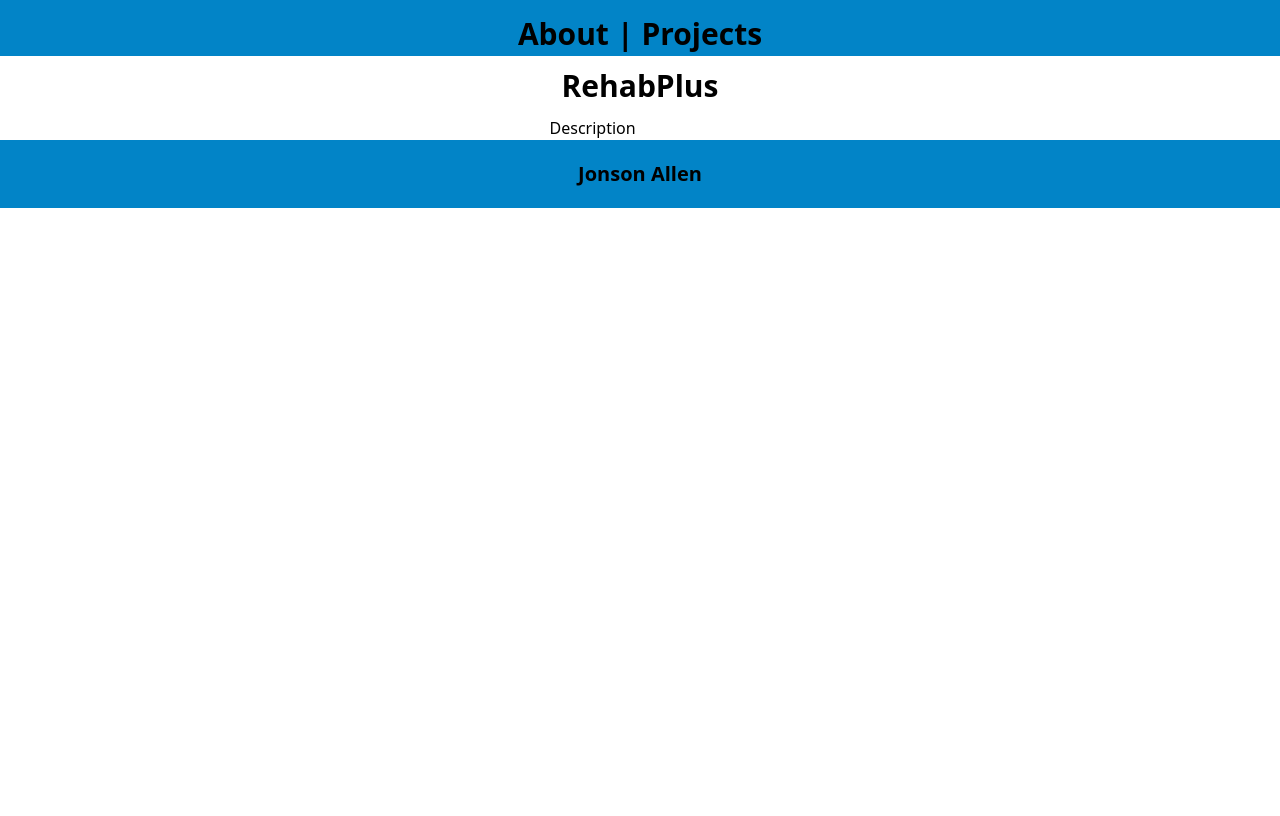
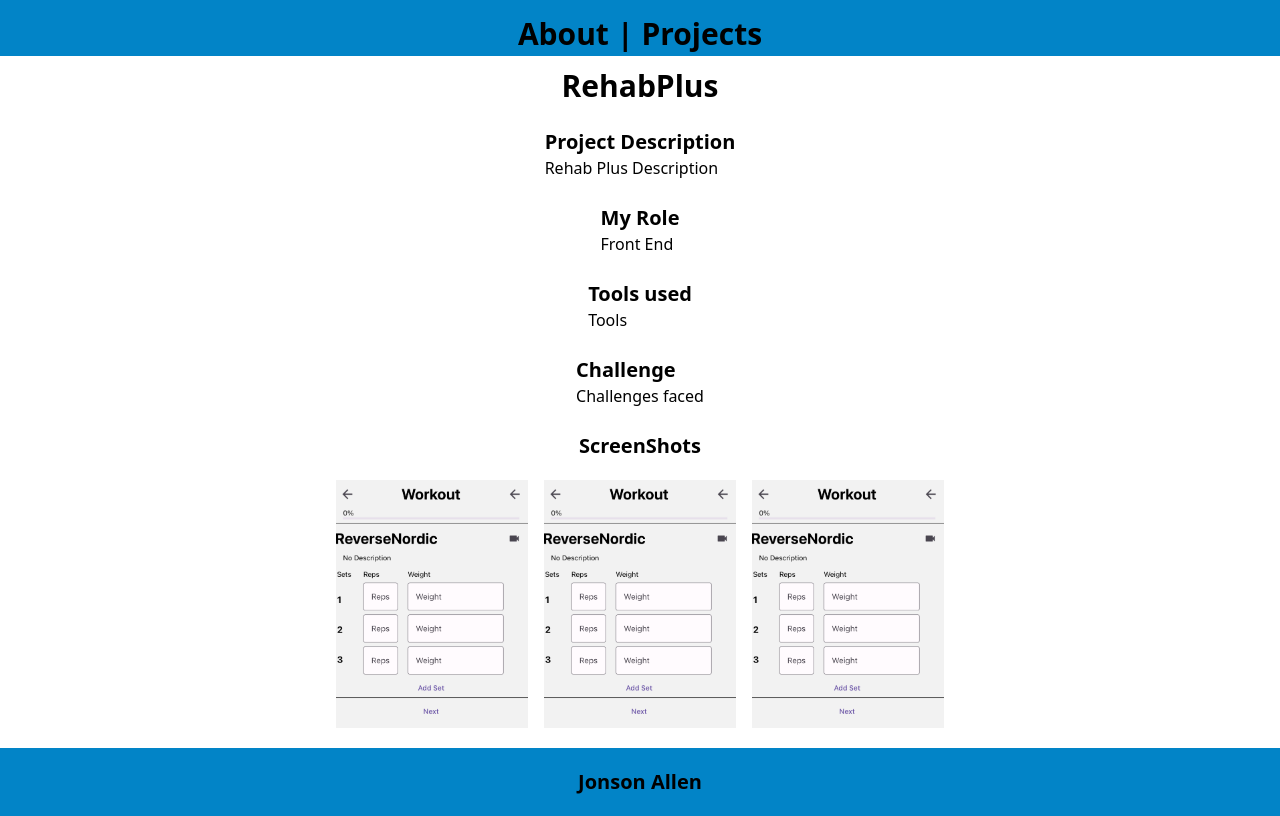
Before and after one commit to StunnaDawg/Portfolio, a React (Vite) app: page /projects/rehabplus in a window 1280 px wide. Built offline with nearby package versions, Linux system fonts and the light colour scheme.

Commit message:
project info layout draft

```diff
--- a/src/components/ProjectInfo.jsx
+++ b/src/components/ProjectInfo.jsx
@@ -1,16 +1,67 @@
-import rehabDummyShot from "../assets/RehabTestScreenShot.png"
-import profilePic from "../assets/IMG_8499.png"
-
-const ProjectInfo = ({ title, description }) => {
+const ProjectInfo = ({
+  title,
+  projectDescription,
+  challengeDescription,
+  roleDescription,
+  toolsDescription,
+  imageLink1,
+  imageLink2,
+  imageLink3,
+}) => {
   return (
     <>
       <div className="flex flex-row justify-center">
-        <div className="flex flex-col">
+        <div className="flex flex-col items-center">
           <div className="m-3">
             <h1 className="font-bold text-3xl">{title}</h1>
-            <img />
           </div>
-          <div>{description}</div>
+
+          <div className="my-3">
+            <h1 className="font-bold text-xl">Project Description</h1>
+            <div>
+              <p>{projectDescription}</p>
+            </div>
+          </div>
+
+          <div className="my-3">
+            <h1 className="font-bold text-xl">My Role</h1>
+            <div>
+              <p>{roleDescription}</p>
+            </div>
+          </div>
+
+          <div className="my-3">
+            <h1 className="font-bold text-xl">Tools used</h1>
+            <div>
+              <p>{toolsDescription}</p>
+            </div>
+          </div>
+
+          <div className="my-3">
+            <h1 className="font-bold text-xl">Challenge</h1>
+            <div>
+              <p>{challengeDescription}</p>
+            </div>
+          </div>
+
+          {/* Images */}
+          <div className="my-3">
+            <h1 className="font-bold text-xl">ScreenShots</h1>
+          </div>
+
+          <div className="flex md:flex-row md:justify-center flex-col mb-3">
+            <div className="md:mx-2 my-2">
+              <img className="w-48" src={imageLink1} />
+            </div>
+
+            <div className="md:mx-2 my-2">
+              <img className="w-48" src={imageLink2} />
+            </div>
+
+            <div className="md:mx-2 my-2">
+              <img className="w-48" src={imageLink3} />
+            </div>
+          </div>
         </div>
       </div>
     </>
--- a/src/pages/ProjectPages/FitBuilder.jsx
+++ b/src/pages/ProjectPages/FitBuilder.jsx
@@ -1,7 +1,14 @@
+import ProjectInfo from "../../components/ProjectInfo"
+
 const FitBuilder = () => {
   return (
     <>
-      <div>FitBuilder</div>
+      <ProjectInfo
+        title="FitBuilder"
+        challengeDescription="Challenges faced"
+        roleDescription="Front End"
+        toolsDescription="Tools"
+      />
     </>
   )
 }
--- a/src/pages/ProjectPages/FootballTracker.jsx
+++ b/src/pages/ProjectPages/FootballTracker.jsx
@@ -1,7 +1,14 @@
+import ProjectInfo from "../../components/ProjectInfo"
+
 const FootballTracker = () => {
   return (
     <>
-      <div>Football Tracker</div>
+      <ProjectInfo
+        title="English Football Tracker"
+        challengeDescription="Challenges faced"
+        roleDescription="Front End"
+        toolsDescription="Tools"
+      />
     </>
   )
 }
--- a/src/pages/ProjectPages/HeadToHead.jsx
+++ b/src/pages/ProjectPages/HeadToHead.jsx
@@ -1,7 +1,14 @@
+import ProjectInfo from "../../components/ProjectInfo"
+
 const HeadToHead = () => {
   return (
     <>
-      <div>Head To Head</div>
+      <ProjectInfo
+        title="Head To Head"
+        challengeDescription="Challenges faced"
+        roleDescription="Front End"
+        toolsDescription="Tools"
+      />
     </>
   )
 }
--- a/src/pages/ProjectPages/PokeGuesser.jsx
+++ b/src/pages/ProjectPages/PokeGuesser.jsx
@@ -1,7 +1,14 @@
+import ProjectInfo from "../../components/ProjectInfo"
+
 const PokeGuesser = () => {
   return (
     <>
-      <div>PokeGuesser</div>
+      <ProjectInfo
+        title="PokeGuesser"
+        challengeDescription="Challenges faced"
+        roleDescription="Front End"
+        toolsDescription="Tools"
+      />
     </>
   )
 }
--- a/src/pages/ProjectPages/RehabPlus.jsx
+++ b/src/pages/ProjectPages/RehabPlus.jsx
@@ -1,9 +1,19 @@
 import ProjectInfo from "../../components/ProjectInfo"
+import rehabDummyShot from "../../assets/RehabTestSceenShot.png"
 
 const RehabPlus = () => {
   return (
     <>
-      <ProjectInfo title="RehabPlus" description="Description" />
+      <ProjectInfo
+        title="RehabPlus"
+        challengeDescription="Challenges faced"
+        roleDescription="Front End"
+        toolsDescription="Tools"
+        projectDescription="Rehab Plus Description"
+        imageLink1={rehabDummyShot}
+        imageLink2={rehabDummyShot}
+        imageLink3={rehabDummyShot}
+      />
     </>
   )
 }
--- a/src/pages/ProjectPages/SuperBudger.jsx
+++ b/src/pages/ProjectPages/SuperBudger.jsx
@@ -1,7 +1,12 @@
 const SuperBudgetTracker = () => {
   return (
     <>
-      <div>Super Budget Tracker</div>
+      <ProjectInfo
+        title="Super Budget Tracker"
+        challengeDescription="Challenges faced"
+        roleDescription="Front End"
+        toolsDescription="Tools"
+      />
     </>
   )
 }
```
